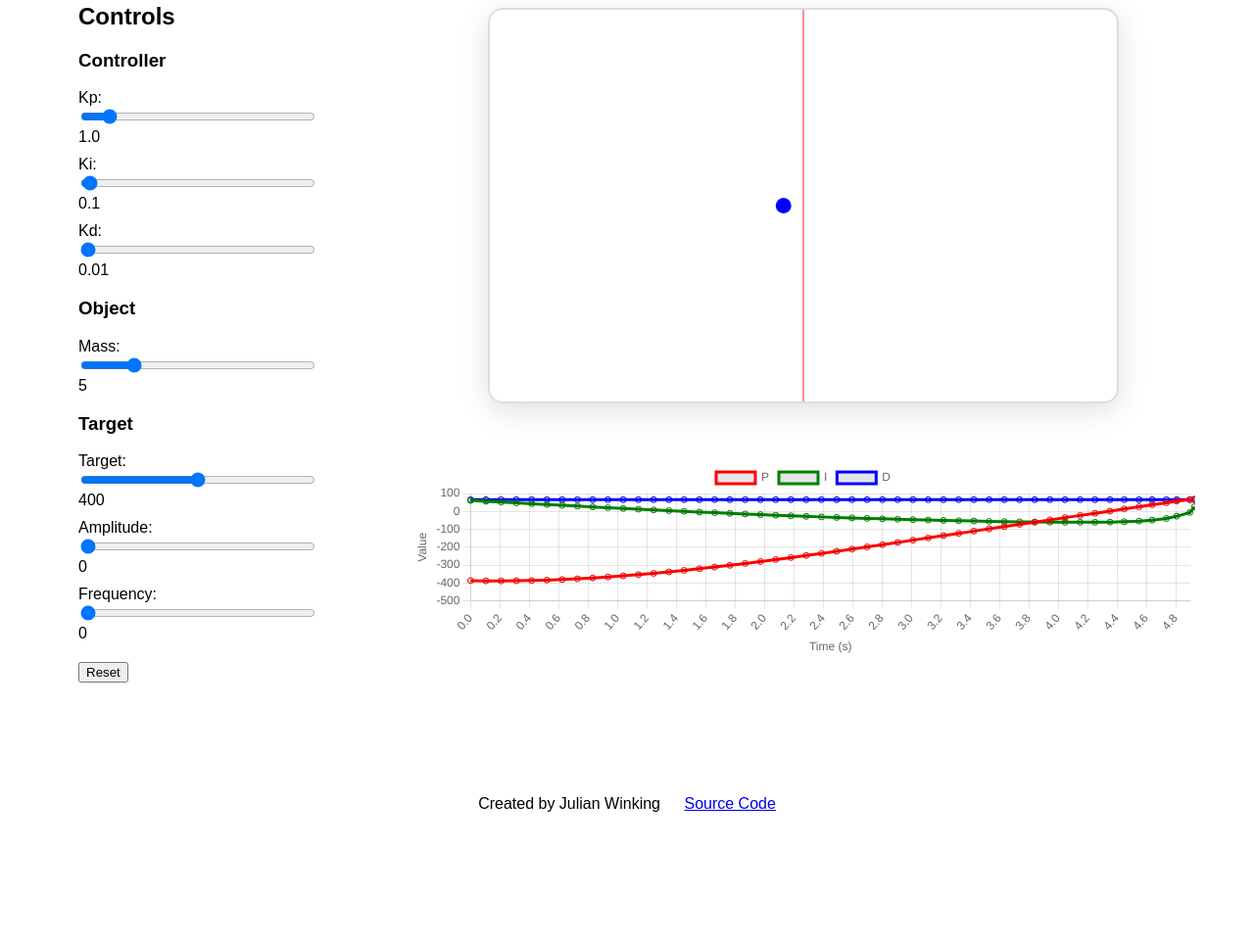
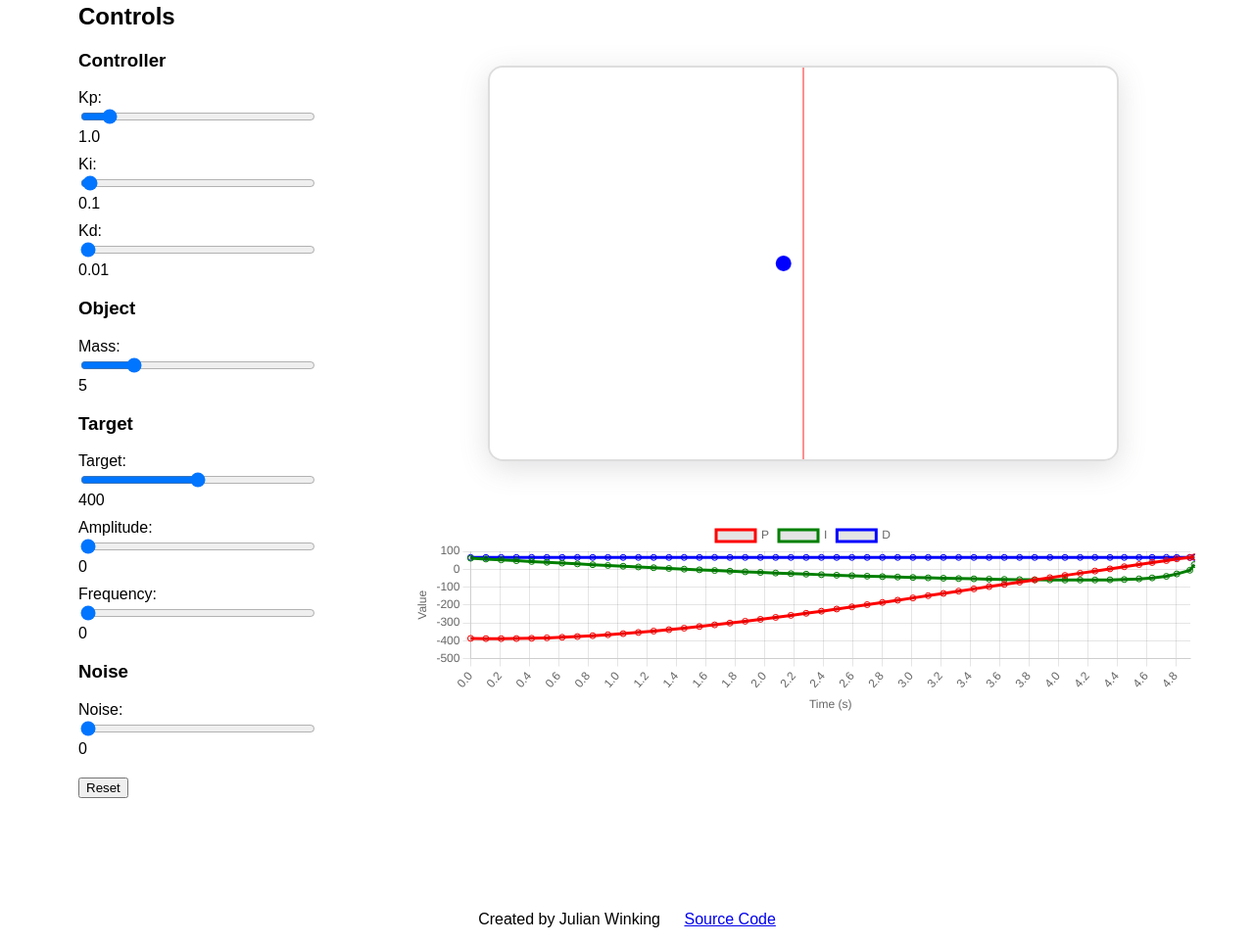
Before and after one commit to julianwinking/pid-demo, a plain HTML site: page index.html in a window 1280 px wide. Shown: the part 217-1180 px from the top of the page at 98% size. Before the commit the page ends 1062 px from the top, so only its background shows below. Drawn offline with nearby package versions, Linux system fonts and the light colour scheme; animation ran at ten frames a second.

Commit message:
Added Noise Control

```diff
--- a/index.html
+++ b/index.html
@@ -47,6 +47,11 @@
                     <input type="range" id="frequency" min="0" max="1.5" step="0.1" value="0">
                     <span id="frequency-value">0</span>
                     <br>
+                <h3>Noise</h3>
+                    <label for="noise">Noise:</label>
+                    <input type="range" id="noise" min="0" max="10" step="0.1" value="0">
+                    <span id="noise-value">0</span>
+                    <br>
                 <button id="reset-button">Reset</button>
             </div>
         </div>
--- a/js/main.js
+++ b/js/main.js
@@ -11,6 +11,7 @@
 let mass = parseFloat(document.getElementById('mass').value);
 let amplitude = parseFloat(document.getElementById('amplitude').value);
 let frequency = parseFloat(document.getElementById('frequency').value);
+let noise = parseFloat(document.getElementById('noise').value); // New noise parameter
 
 // System state
 let position = 800;
@@ -87,6 +88,11 @@
   document.getElementById('frequency-value').textContent = frequency;
 });
 
+document.getElementById('noise').addEventListener('input', () => {
+  noise = parseFloat(document.getElementById('noise').value);
+  document.getElementById('noise-value').textContent = noise;
+});
+
 // Reset button event listener
 document.getElementById('reset-button').addEventListener('click', () => {
   location.reload();
@@ -130,6 +136,11 @@
   if (amplitude !== 0 && frequency !== 0) {
     target = parseFloat(document.getElementById('target').value) + amplitude * Math.sin(2 * Math.PI * frequency * time);
   }
+
+  // Add noise to the position
+  if (noise > 0) {
+    position += (Math.random() * 2 - 1) * noise;
+  }
 }
 
 function draw() {
```
Lines whose indentation alone changed are shown as unchanged.
